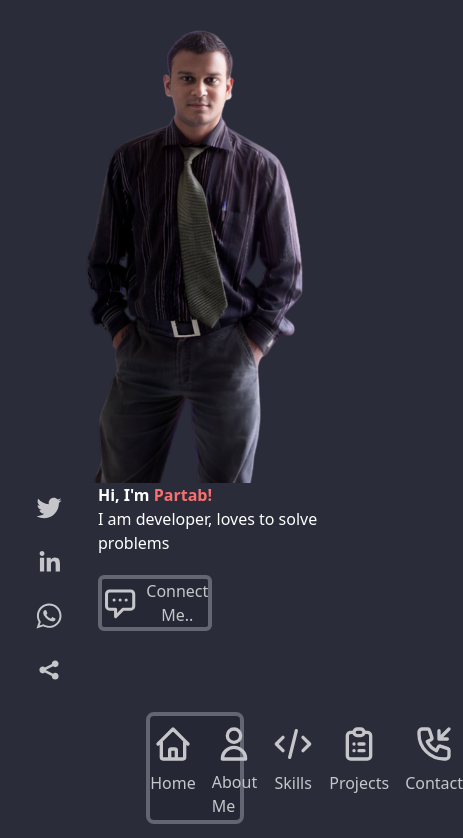
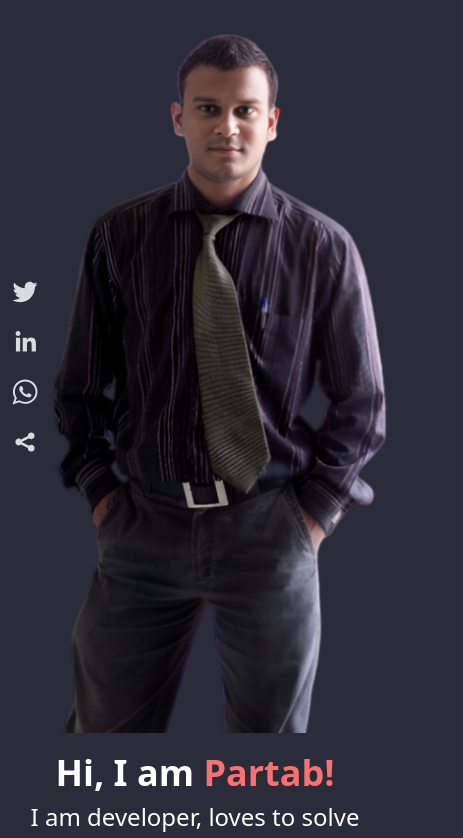
Before and after one commit to smmartprogrammer/partabportfolio, a Next.js app: page / in a window 390 px wide. Shown: the top 838 px of the page, 463 px wide, since content can reach past the window. Built offline with nearby package versions, Linux system fonts and the light colour scheme.

Commit message:
working on responsiveness

```diff
--- a/app/layout.tsx
+++ b/app/layout.tsx
@@ -1,9 +1,9 @@
-import './globals.css';
-import Navbar from './navbar/page';
+import "./globals.css";
+import Navbar from "./navbar/page";
 
 export const metadata = {
-  title: 'Create Next App',
-  description: 'Generated by create next app',
+  title: "Create Next App",
+  description: "Generated by create next app",
 };
 
 export default function RootLayout({
@@ -16,7 +16,7 @@ export default function RootLayout({
       <body>
         <div className="flex flex-col justify-between items-center h-screen">
           <div className="flex-1"> {children}</div>
-          <div className="flex w-full justify-center mb-5 ">
+          <div className="flex justify-center w-full mb-2 md:mb-5">
             <Navbar />
           </div>
         </div>
--- a/app/navbar/page.tsx
+++ b/app/navbar/page.tsx
@@ -7,11 +7,10 @@ import {
   CodeIcon,
   PhoneIncomingIcon,
 } from '@heroicons/react/outline';
-type Props = {};
 
-const Navbar = (props: Props) => {
+const Navbar = () => {
   return (
-    <div className="border-4 bg-[#252734] text-white border-[#797B87] animate-pulse   rounded-lg w-[25%] ">
+    <div className="border-4 bg-[#252734] text-white border-[#797B87] animate-pulse w-full rounded-lg md:w-[25%] ">
       <ul className="flex space-x-4 justify-evenly ">
         <Link href="/" className="flex flex-col items-center">
           <HomeIcon className="h-14 w-10   hover:animate-spin " />
--- a/app/page.tsx
+++ b/app/page.tsx
@@ -1,41 +1,20 @@
 import Image from "next/image";
 import { ChatAltIcon } from "@heroicons/react/outline";
 import { SocialIcon } from "react-social-icons";
+import Sidebar from "@/component/Sidebar";
 
 export default function Home() {
   return (
-    <main className="bg-[#2A2C39] w-screen">
+    <main className="bg-[#2A2C39] w-screen  ">
       <div className="flex justify-center items-center flex-wrap-reverse  ">
         <div className="md:w-[50%] flex md:mt-12 sm:align-top ">
-          <div className=" animate-pulse  ">
-            <div className=" flex flex-col   space-y-1 mx-6   ">
-              <SocialIcon
-                url="https://twitter.com/partabRparmar"
-                bgColor="transparent"
-                fgColor="white"
-                className="hover:text-red-400"
-              />
-              <SocialIcon
-                url="https://linkedin.com/in/jaketrent"
-                bgColor="transparent"
-                fgColor="white"
-              />
-              <SocialIcon
-                url="https://whatsapp.com/jaketrent"
-                bgColor="transparent"
-                fgColor="white"
-              />
-              <SocialIcon
-                url="https://gmail.com/jaketrent"
-                bgColor="transparent"
-                fgColor="white"
-              />
-            </div>
+          <div className="hidden md:block">
+            <Sidebar />
           </div>
-          <div>
-            <div className="md:text-4xl font-extrabold  ">
-              <p>
-                Hi, I'm <span className="text-red-400">Partab!</span>
+          <div className="flex flex-col items-center md:items-start mt-5 md:mt-0 ">
+            <div className="text-2xl md:text-4xl font-extrabold text-center md:text-left ">
+              <p className="text-4xl mb-2 md:mb-0">
+                Hi, I am <span className="text-red-400">Partab!</span>
               </p>
               <p className="font-light">
                 I am developer, loves to solve problems
@@ -44,21 +23,32 @@ export default function Home() {
             <button
               className=" mt-5 flex items-center space-x-2
              border-4 bg-[#252734] text-white border-[#797B87]
-              animate-pulse hover:bg-red-400 md:px-4 rounded-md  "
+              animate-pulse hover:bg-red-400 w-[45%] md:w-[32%] px-2 md:px-4 rounded-md  "
             >
-              <ChatAltIcon className="md:h-14 md:w-10 hover:animate-spin " />
-              <span className="md:animate-bounce"> Connect Me.. </span>
+              <ChatAltIcon className="h-10 w-8 md:h-14 md:w-10 hover:animate-spin " />
+              <span className="md:animate-bounce"> Connect Me... </span>
             </button>
           </div>
         </div>
-        <div className="md:w-[50%] flex justify-center items-center   ">
-          <div className="  flex justify-center items-center mt-6 sm:rounded-full ">
+        <div className="md:w-[50%] flex justify-center items-center ">
+          <div className="block md:hidden  ">
+            <Sidebar />
+          </div>
+          <div className=" flex justify-center items-center mt-6  ">
             <Image
+            layout="responsive"
               src="/partabaibackk.png"
               alt=""
-              width={220}
-              height={220}
-              className="object-fit "
+              width={640}
+              height={747}
+              // width={180}
+              // height={200}
+              // sizes="
+              // (max-width: 320px) 20vw,
+              // (max-width: 481px) 50vw,
+              // (max-width: 768px) 100vw,
+              // (max-width: 1200px) 50vw,
+              // 33vw"
             />
           </div>
         </div>
--- /dev/null
+++ b/component/Sidebar.tsx
@@ -0,0 +1,34 @@
+import React from 'react'
+import { SocialIcon } from "react-social-icons";
+
+function Sidebar() {
+  return (
+        <div className="animate-pulse ">
+            <div className=" flex flex-col space-y-1 mx-6  ">
+              <SocialIcon
+                url="https://twitter.com/partabRparmar"
+                bgColor="transparent"
+                fgColor="white"
+                className="hover:text-red-400"
+              />
+              <SocialIcon
+                url="https://linkedin.com/in/jaketrent"
+                bgColor="transparent"
+                fgColor="white"
+              />
+              <SocialIcon
+                url="https://whatsapp.com/jaketrent"
+                bgColor="transparent"
+                fgColor="white"
+              />
+              <SocialIcon
+                url="https://gmail.com/jaketrent"
+                bgColor="transparent"
+                fgColor="white"
+              />
+            </div>
+          </div>
+  )
+}
+
+export default Sidebar
```
